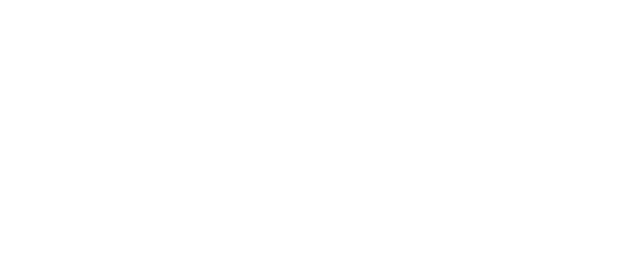
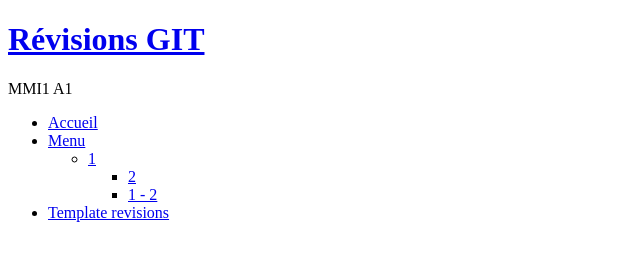
Before and after one commit to GodderidgeAurore/tchiant, a plain HTML site: page index.html in a window 1280 px wide. Shown: the whole page, without its empty margins (0-640 px from the left). Drawn offline with Linux system fonts and the light colour scheme.

Commit message:
HTML changé

```diff
--- a/index.html
+++ b/index.html
@@ -6,6 +6,32 @@
 
 <body>
 <!-- Début menu | Matthieu & Clément -->
+
+
+    <!-- ################################################################################################ -->
+    <div id="" class="">
+      <h1><a href="index.html">Révisions GIT</a></h1>
+      <p>MMI1 A1</p>
+    </div>
+    <!-- ################################################################################################ -->
+    <nav id="" class="">
+      <ul class="">
+        <li class=""><a href="index.html">Accueil</a></li>
+        <li><a class="" href="#">Menu</a>
+          <ul>
+            <li><a class="" href="#">1</a>
+              <ul>
+                <li><a href="#">2</a></li>
+                <li><a href="#">1 - 2</a></li>
+              </ul>
+            </li>
+          </ul>
+        </li>
+
+        <li><a href="#">Template revisions</a></li>
+      </ul></nav>
+    <!-- ################################################################################################ -->
+
 
 <!-- Fin menu  -->
 
```
